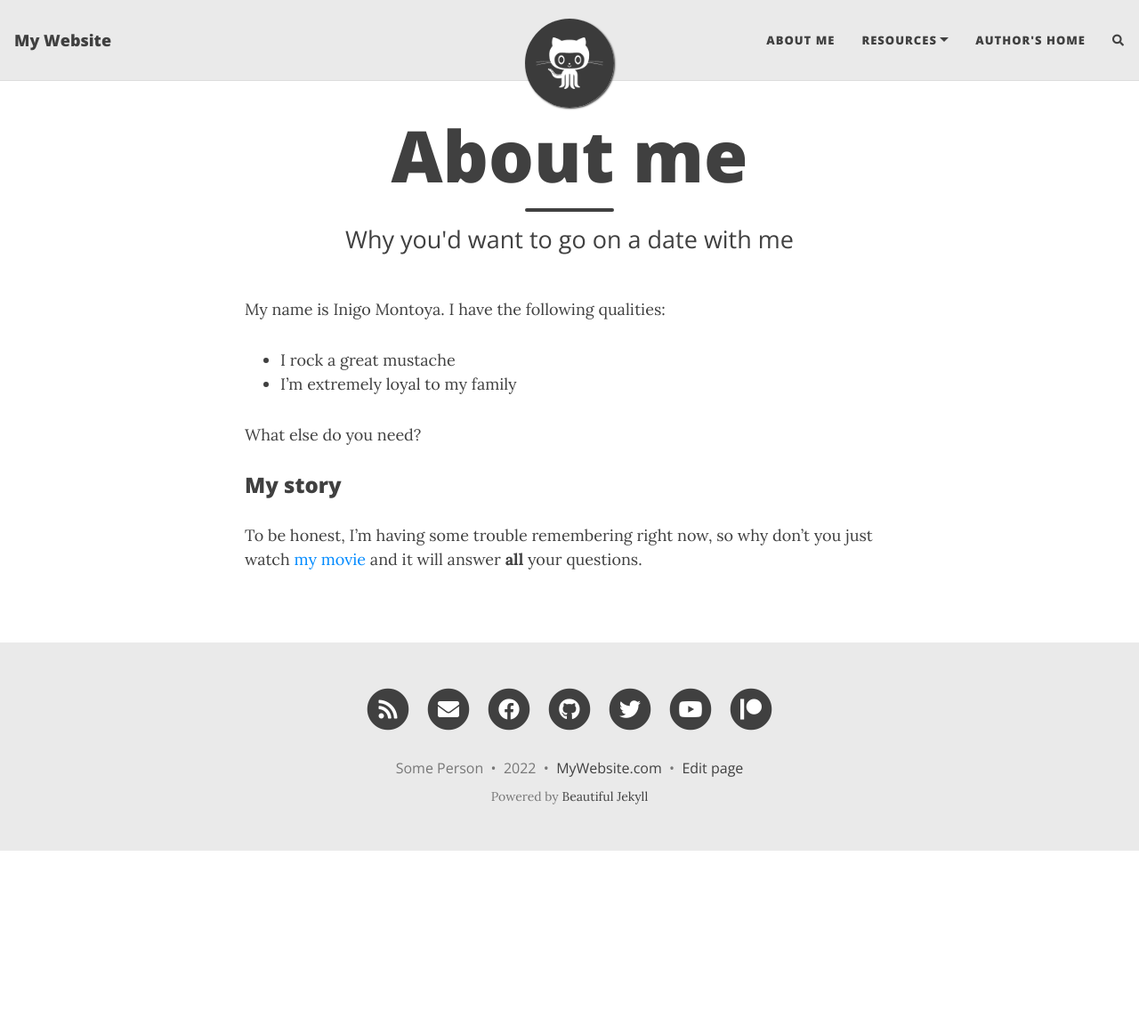
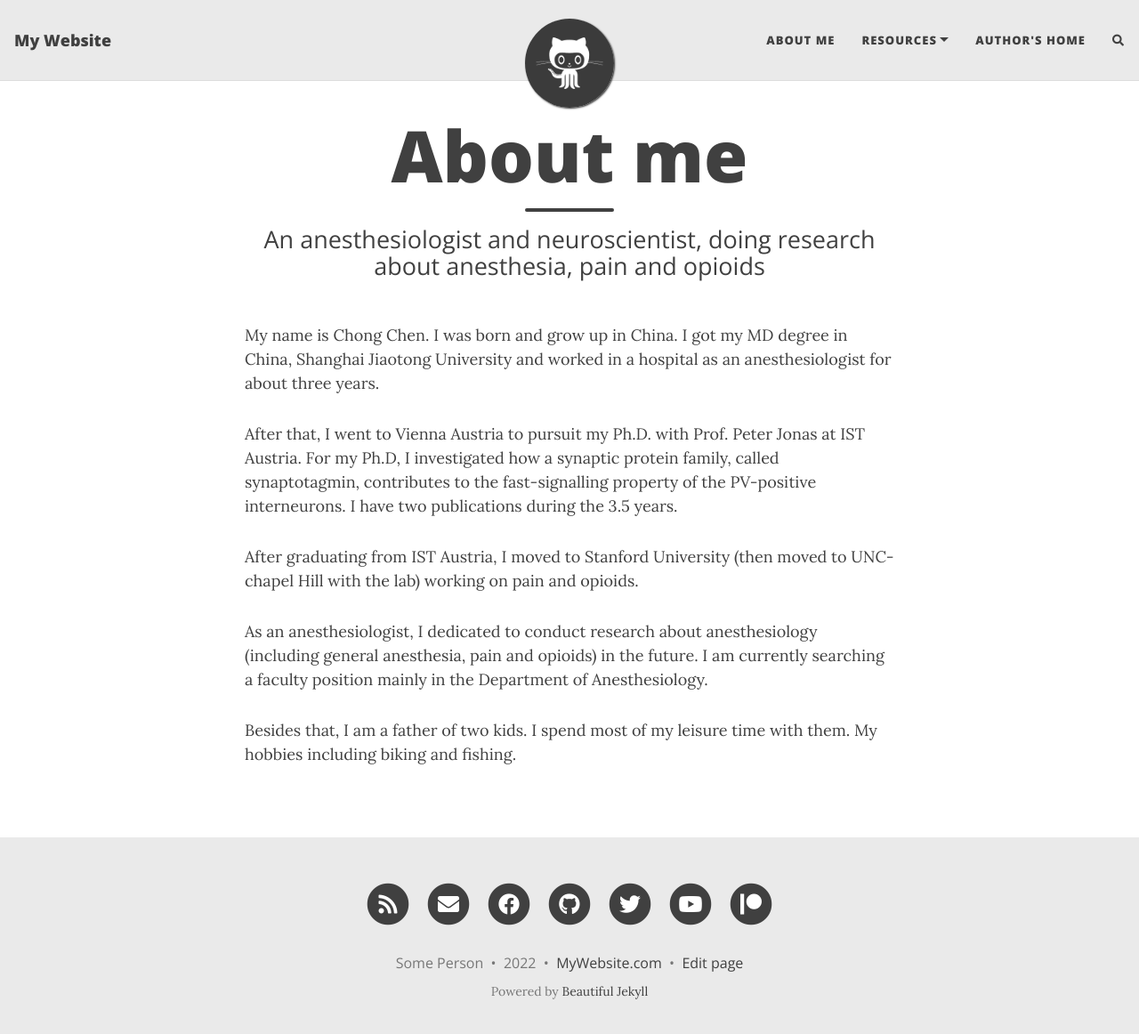
Before and after one commit to chongchen20/chongchen20.github.io, a Jekyll site: the page built from aboutme.md, in a window 1280 px wide and 1175 px high. Shown: the top 1162 px of the window at 89% size. Built offline with Jekyll 4.4.1, drawn with Linux system fonts in a browser that asks for light colours; nearby versions of some CDN libraries; comment, search, counter and statistics services are not loaded.

Commit message:
change about me

```diff
--- a/aboutme.md
+++ b/aboutme.md
@@ -1,16 +1,15 @@
 ---
 layout: page
 title: About me
-subtitle: Why you'd want to go on a date with me
+subtitle: An anesthesiologist and neuroscientist, doing research about anesthesia, pain and opioids
 ---
 
-My name is Inigo Montoya. I have the following qualities:
+My name is Chong Chen. I was born and grow up in China. I got my MD degree in China, Shanghai Jiaotong University and worked in a hospital as an anesthesiologist for about three years.
 
-- I rock a great mustache
-- I'm extremely loyal to my family
+After that, I went to Vienna Austria to pursuit my Ph.D. with Prof. Peter Jonas at IST Austria. For my Ph.D, I investigated how a synaptic protein family, called synaptotagmin, contributes to the fast-signalling property of the PV-positive interneurons. I have two publications during the 3.5 years.
 
-What else do you need?
+After graduating from IST Austria, I moved to Stanford University (then moved to UNC-chapel Hill with the lab) working on pain and opioids.
 
-### My story
+As an anesthesiologist, I dedicated to conduct research about anesthesiology (including general anesthesia, pain and opioids) in the future. I am currently searching a faculty position mainly in the Department of Anesthesiology.
 
-To be honest, I'm having some trouble remembering right now, so why don't you just watch [my movie](https://en.wikipedia.org/wiki/The_Princess_Bride_%28film%29) and it will answer **all** your questions.
+Besides that, I am a father of two kids. I spend most of my leisure time with them. My hobbies including biking and fishing.
```
